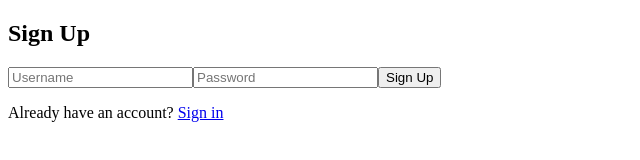
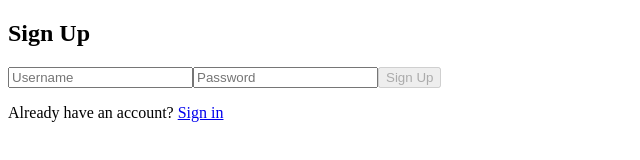
Before and after one commit to Seonwhee-Genome/minimal_auth, a React (Vite) app in the folder frontend/: page /signup in a window 1280 px wide. Shown: the top 160 px of the page, without its empty margins (0-640 px from the left). Built offline with nearby package versions, Linux system fonts and the light colour scheme.

Commit message:
Frontend password validation

```diff
--- /dev/null
+++ b/frontend/src/components/pswdStrength.tsx
@@ -0,0 +1,51 @@
+import { analyzePassword } from "../utils/pswdStrength";
+
+type Props = {
+  password: string;
+};
+
+export default function PasswordStrength({ password }: Props) {
+  const { checks, score, label } = analyzePassword(password);
+
+  const width = `${(score / 5) * 100}%`;
+
+  const getColor = () => {
+    if (label === "Weak") return "red";
+    if (label === "Medium") return "orange";
+    return "green";
+  };
+
+  const CheckItem = ({ ok, text }: { ok: boolean; text: string }) => (
+    <li style={{ color: ok ? "green" : "gray" }}>
+      {ok ? "✔" : "✖"} {text}
+    </li>
+  );
+
+  return (
+    <div style={{ marginTop: "10px" }}>
+      {/* Strength bar */}
+      <div style={{ height: "8px", background: "#eee" }}>
+        <div
+          style={{
+            width,
+            height: "100%",
+            background: getColor(),
+            transition: "0.3s",
+          }}
+        />
+      </div>
+
+      {/* Label */}
+      <p style={{ color: getColor(), margin: "5px 0" }}>{label}</p>
+
+      {/* Checklist */}
+      <ul style={{ paddingLeft: "20px", margin: 0 }}>
+        <CheckItem ok={checks.length} text="At least 8 characters" />
+        <CheckItem ok={checks.upper} text="Contains uppercase letter" />
+        <CheckItem ok={checks.lower} text="Contains lowercase letter" />
+        <CheckItem ok={checks.number} text="Contains number" />
+        <CheckItem ok={checks.special} text="Contains special character" />
+      </ul>
+    </div>
+  );
+}
--- a/frontend/src/pages/Signup.tsx
+++ b/frontend/src/pages/Signup.tsx
@@ -3,12 +3,16 @@ import type React from "react";
 import { signup } from "../api/auth.ts";
 import { useNavigate } from "react-router-dom";
 import { Link } from "react-router-dom";
+import PasswordStrength from "../components/pswdStrength";
+import { analyzePassword } from "../utils/pswdStrength";
 
 export default function SignUp() {
     const [username, setUsername] = useState("");
     const [password, setPassword] = useState("");
     const navigate = useNavigate();
     const [error, setError] = useState("");
+    const { score } = analyzePassword(password);
+    const isStrong = score >= 4;
 
     const handleSubmit = async (e: React.SubmitEvent<HTMLFormElement>) => {
       e.preventDefault();
@@ -38,8 +42,8 @@ export default function SignUp() {
         <h2>Sign Up</h2>
         <input value={username} onChange={(e) => setUsername(e.target.value)} placeholder="Username" />
         <input type="password" value={password} onChange={(e) => setPassword(e.target.value)} placeholder="Password" />
-        <button type="submit">Sign Up</button>
-
+        <button type="submit" disabled={!isStrong}>Sign Up</button>
+        {password && <div style={{ width: "30%", maxWidth: "300px" }}> <PasswordStrength password={password} /> </div> }
         {error && <p style={{ color: "red" }}>{error}</p>}
         <p>  Already have an account? <Link to="/signin">Sign in</Link></p>
       </form>
--- /dev/null
+++ b/frontend/src/utils/pswdStrength.ts
@@ -0,0 +1,25 @@
+export type PasswordChecks = {
+    length: boolean;
+    upper: boolean;
+    lower: boolean;
+    number: boolean;
+    special: boolean;
+  };
+
+  export function analyzePassword(password: string) {
+    const checks: PasswordChecks = {
+      length: password.length >= 8,
+      upper: /[A-Z]/.test(password),
+      lower: /[a-z]/.test(password),
+      number: /[0-9]/.test(password),
+      special: /[^A-Za-z0-9]/.test(password),
+    };
+
+    const score = Object.values(checks).filter(Boolean).length;
+
+    let label = "Weak";
+    if (score >= 4) label = "Strong";
+    else if (score >= 3) label = "Medium";
+
+    return { checks, score, label };
+  }
```
